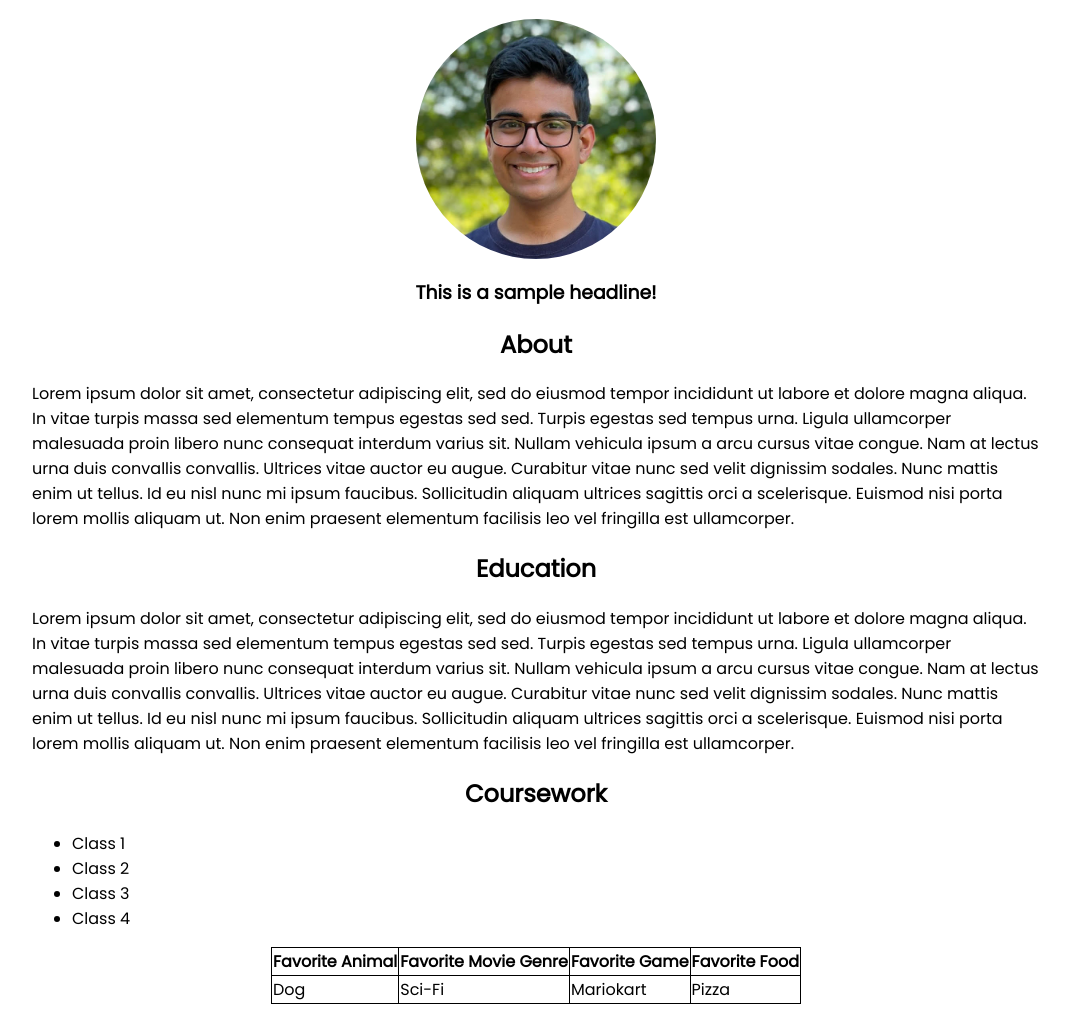
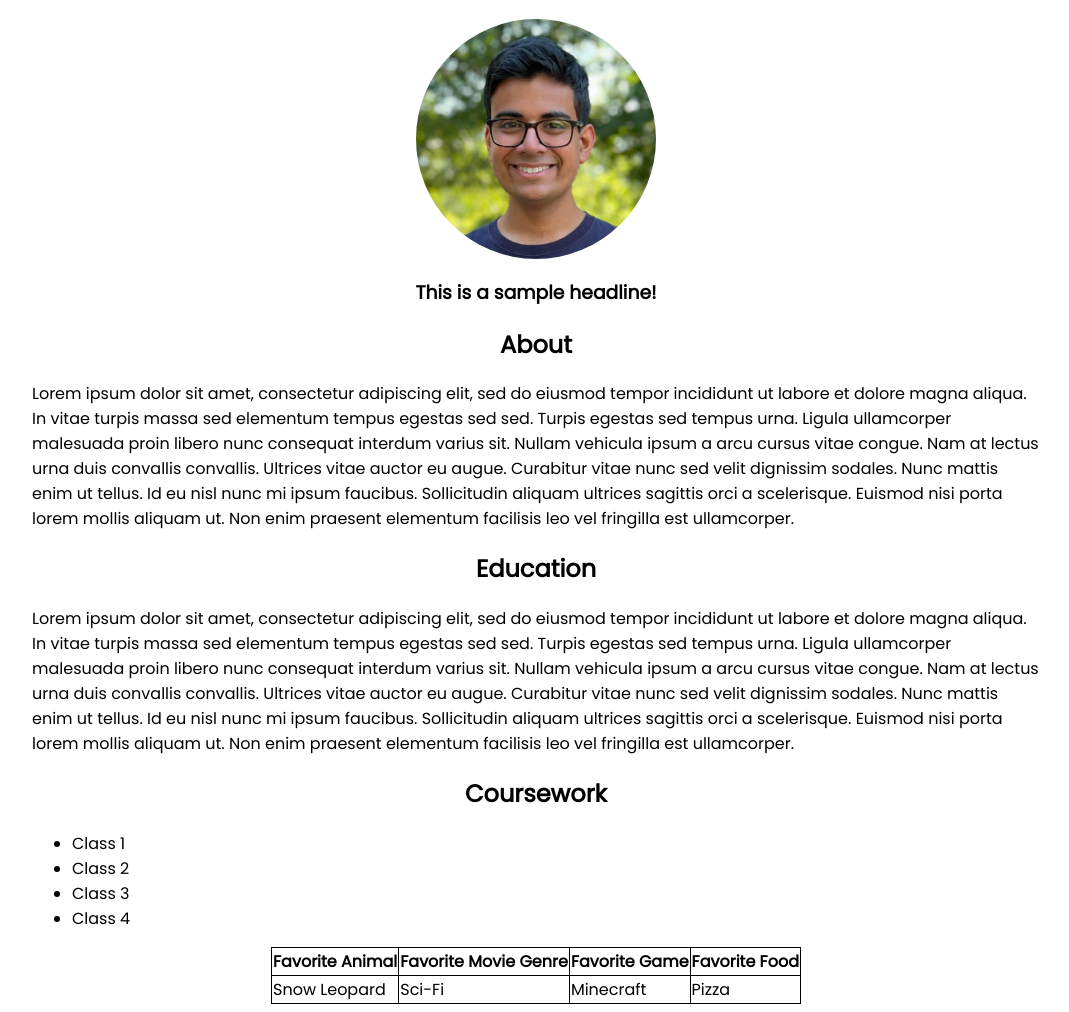
Before and after one commit to cssgunc/edu-p01-demo, a plain HTML site: page index.html in a window 1280 px wide. Shown: the part 72-1084 px from the top of the page, without its empty margins (104-1173 px from the left). Drawn offline with Linux system fonts and the light colour scheme.

Commit message:
Update index.html

```diff
--- a/index.html
+++ b/index.html
@@ -53,9 +53,9 @@
             </tr>
             <!-- add row here -->
             <tr>
-                <td>Dog</td>
+                <td>Snow Leopard</td>
                 <td>Sci-Fi</td>
-                <td>Mariokart</td>
+                <td>Minecraft</td>
                 <td>Pizza</td>
             </tr>
         </table>
```
